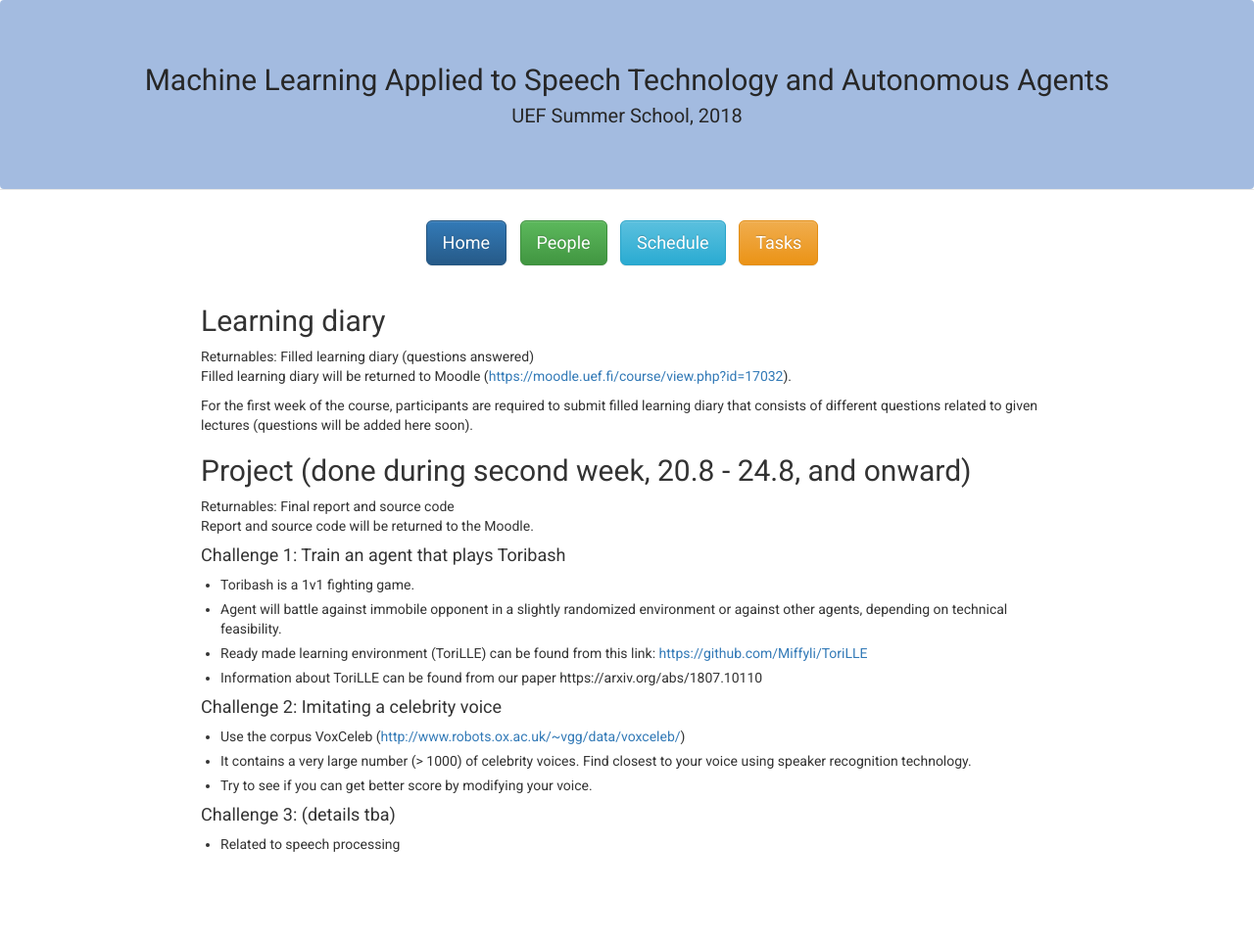
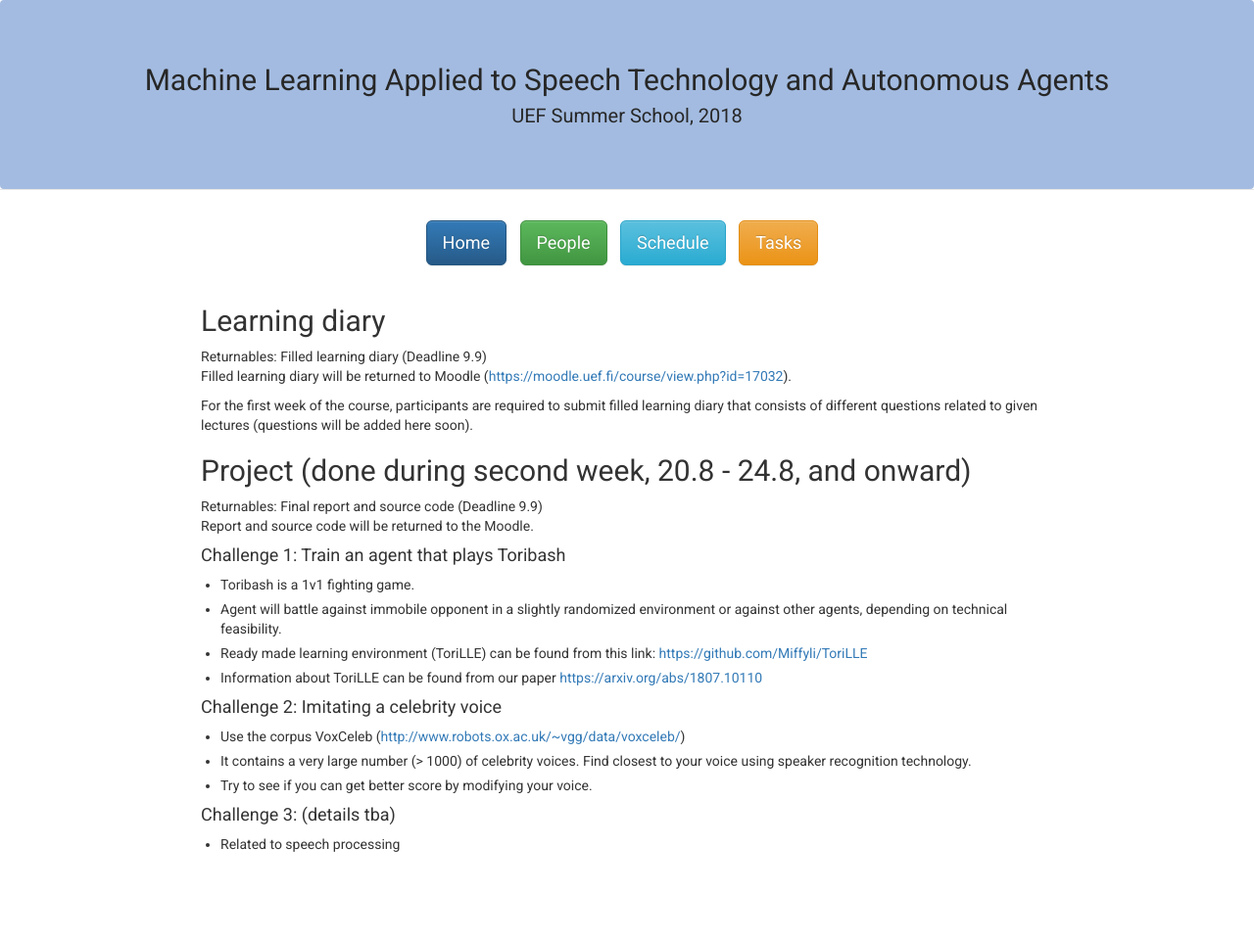
Before and after one commit to abrahamwoubie/Summer_School_RL, a Jekyll site: the page built from tasks.md, in a window 1280 px wide. Shown: the whole page at 98% size. Built offline with Jekyll 4.4.1, drawn with Linux system fonts in a browser that asks for light colours; nearby versions of some CDN libraries.

Commit message:
links updated, deadlines added

```diff
--- a/tasks.md
+++ b/tasks.md
@@ -7,7 +7,7 @@ title: Tasks | UEF Summer School 2018
 
 
 ## Learning diary
-Returnables: Filled learning diary (questions answered) <br>
+Returnables: Filled learning diary (Deadline 9.9) <br>
 Filled learning diary will be returned to Moodle ([https://moodle.uef.fi/course/view.php?id=17032](https://moodle.uef.fi/course/view.php?id=17032)).
 
 For the first week of the course, participants are required to submit filled
@@ -15,7 +15,7 @@ learning diary that consists of different questions related to given lectures (q
 
 
 ## Project (done during second week, 20.8 - 24.8, and onward)
-Returnables: Final report and source code <br>
+Returnables: Final report and source code (Deadline 9.9) <br>
 Report and source code will be returned to the Moodle.
 
 
@@ -26,7 +26,7 @@ environment or against other agents, depending on technical feasibility.
 - Ready made learning environment (ToriLLE) can be found from this link:
 [https://github.com/Miffyli/ToriLLE](https://github.com/Miffyli/ToriLLE)
 - Information about ToriLLE can be found from our paper
-https://arxiv.org/abs/1807.10110
+[https://arxiv.org/abs/1807.10110](https://arxiv.org/abs/1807.10110)
 
 #### Challenge 2: Imitating a celebrity voice
 - Use the corpus VoxCeleb ([http://www.robots.ox.ac.uk/~vgg/data/voxceleb/](http://www.robots.ox.ac.uk/~vgg/data/voxceleb/))
```
Also changed, not shown: index.md (+2 -1 lines).
